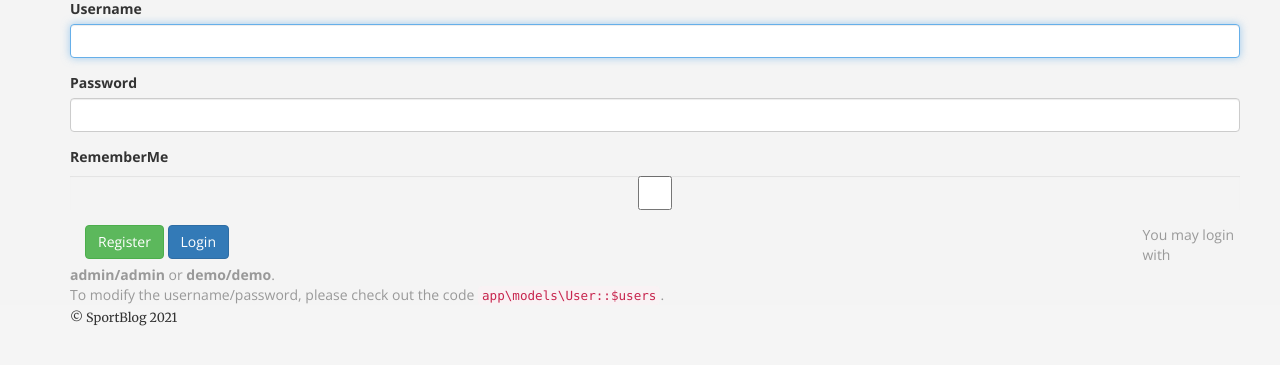
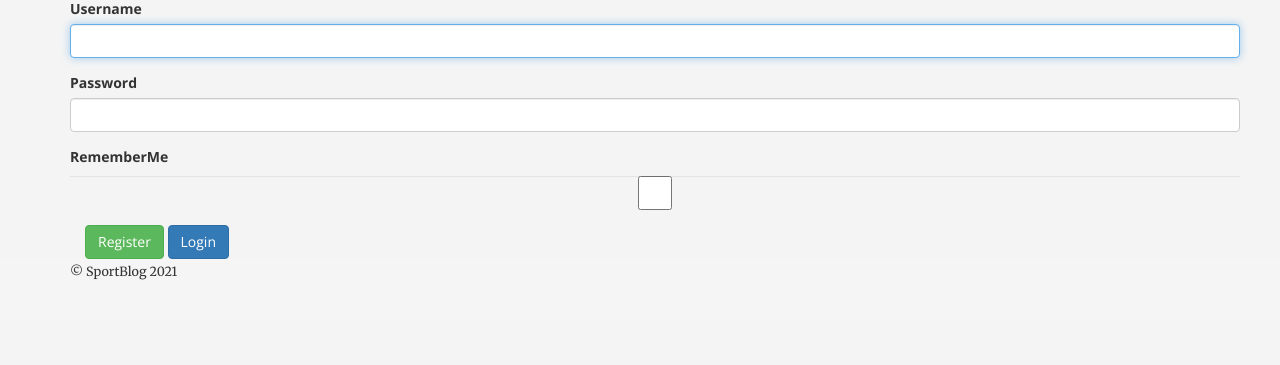
Before and after one commit to akymenkovlad/SportBlog, a Yii app: template views/site/login.php in a window 1280 px wide. Shown: the part 157-522 px from the top of the page. Run offline with PHP 8.4 and a stand-in for Yii, Linux system fonts and the light colour scheme; the template is opened without the code that fills it, so the values that code supplies are empty; form fields are guessed from the names that the template uses; some libraries are stand-ins or nearby versions.

Commit message:
Small fixes

```diff
--- a/views/site/login.php
+++ b/views/site/login.php
@@ -40,9 +40,4 @@ $this->params['breadcrumbs'][] = $this->title;
         </div>
 
     <?php ActiveForm::end(); ?>
-
-    <div class="offset-lg-1" style="color:#999;">
-        You may login with <strong>admin/admin</strong> or <strong>demo/demo</strong>.<br>
-        To modify the username/password, please check out the code <code>app\models\User::$users</code>.
-    </div>
 </div>
```
